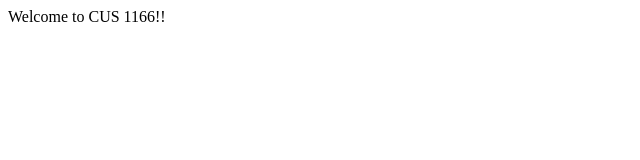
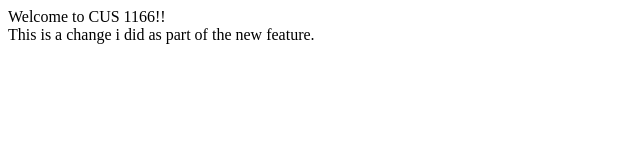
Before and after one commit to RKIAcademy/cus1166-using-git, a plain HTML site: page index.html in a window 1280 px wide. Shown: the whole page, without its empty margins (0-640 px from the left). Drawn offline with Linux system fonts and the light colour scheme.

Commit message:
Added a new features in the index.html from the branch

```diff
--- a/index.html
+++ b/index.html
@@ -7,5 +7,9 @@
   <div>
      Welcome to CUS 1166!!
   </div>
+
+  <div>
+    This is a change i did as part of the new feature.
+  </div>
 </body>
 </html>
```
